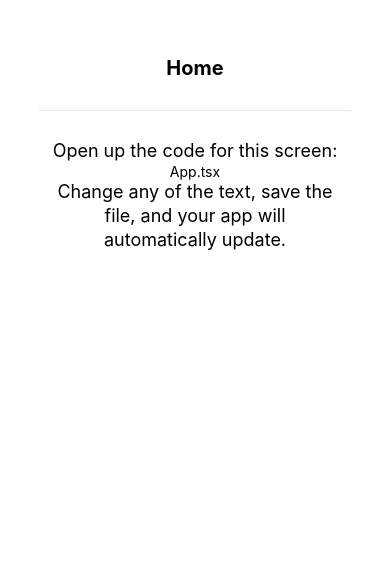
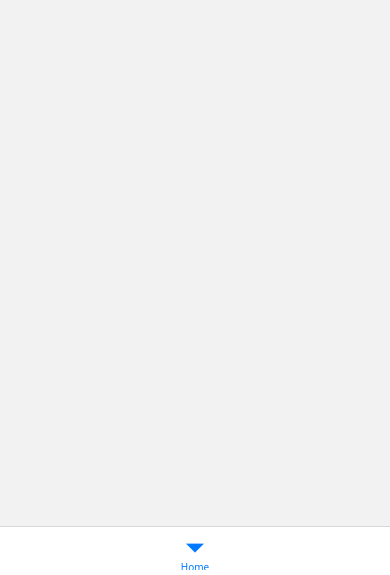
Before and after one commit to Myourkiu/ToDoNotificated, a React Native app: screen /Home in a window 390 px wide. Shown: the part 269-844 px from the top of the page. Built offline with nearby package versions, Linux system fonts and the light colour scheme.

Commit message:
feat: bottom navigation tabs

```diff
--- a/App.tsx
+++ b/App.tsx
@@ -1,13 +1,14 @@
-import { ScreenContent } from 'components/ScreenContent';
-import { StatusBar } from 'expo-status-bar';
-
+import { NavigationContainer } from '@react-navigation/native';
 import './global.css';
-
+import { createBottomTabNavigator } from '@react-navigation/bottom-tabs';
+import Home from '~/pages/home';
+const Tab = createBottomTabNavigator()
 export default function App() {
   return (
-    <>
-      <ScreenContent title="Home" path="App.tsx"></ScreenContent>
-      <StatusBar style="auto" />
-    </>
+    <NavigationContainer>
+      <Tab.Navigator screenOptions={{headerShown: false}}>
+        <Tab.Screen name='Home' component={Home} />
+      </Tab.Navigator>
+    </NavigationContainer>
   );
 }
--- /dev/null
+++ b/src/pages/home/index.tsx
@@ -0,0 +1,9 @@
+import { FlatList, SafeAreaView, ScrollView, Text, View } from 'react-native';
+
+const Home = () => {
+  return (
+        <View className="mt-16 px-4">
+          </View>
+  );
+};
+export default Home;
```
